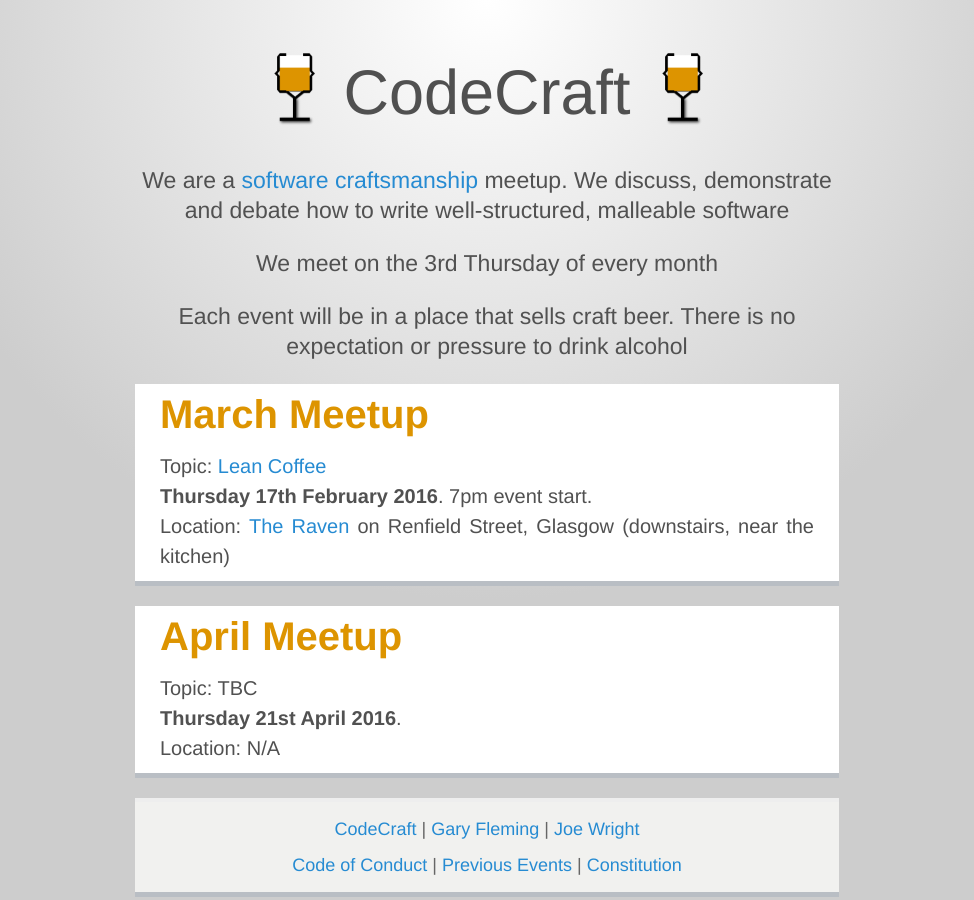
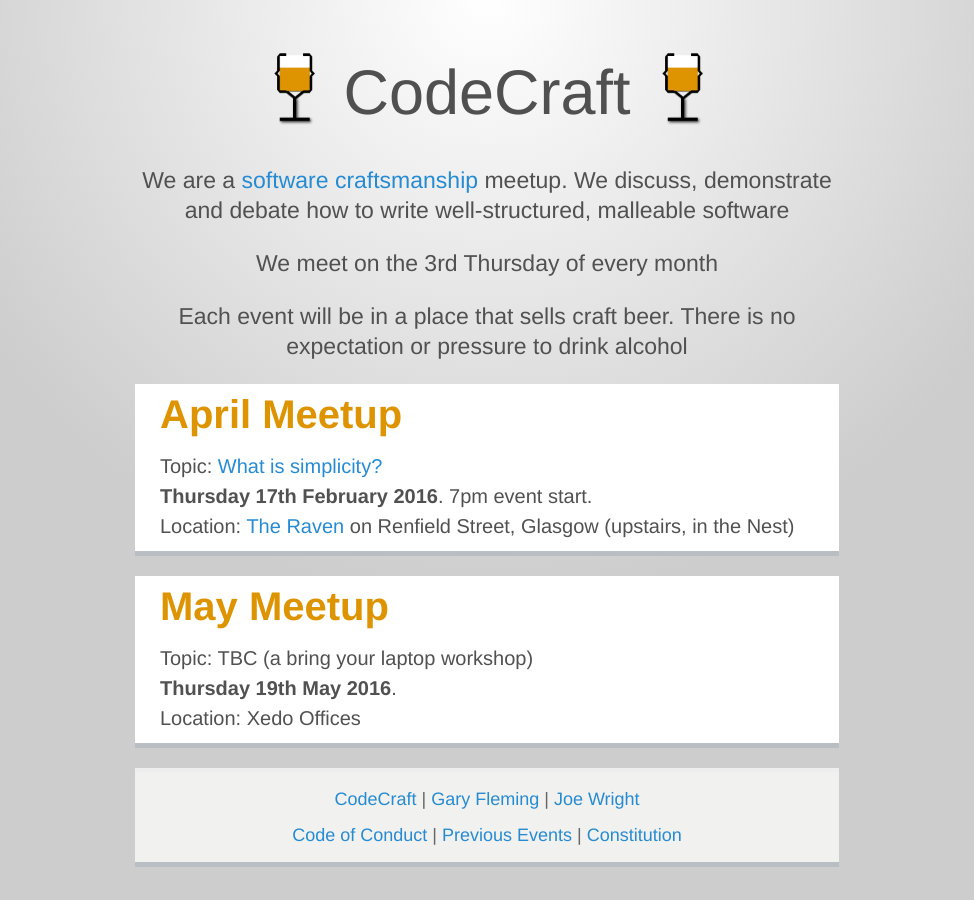
Before and after one commit to codecraftuk/codecraftuk.github.io, a Jekyll site: the page built from index.html, in a window 1280 px wide. Shown: the whole page, without its empty margins (153-1127 px from the left). Built offline with Jekyll 4.4.1, drawn with Linux system fonts in a browser that asks for light colours.

Commit message:
April event blurb

```diff
--- a/index.html
+++ b/index.html
@@ -9,15 +9,15 @@
 </div>
 
 <div class="meetups">
-  <h2>March Meetup</h2>
-  Topic: <a href="/events/2016/03/lean-coffee">Lean Coffee</a>
+  <h2>April Meetup</h2>
+  Topic: <a href="/events/2016/04/simplicity">What is simplicity?</a>
   <br/><strong>Thursday 17th February 2016</strong>. 7pm event start.
-  <br/>Location: <a href="https://goo.gl/maps/vWn1J">The Raven</a> on Renfield Street, Glasgow (downstairs, near the kitchen)
+  <br/>Location: <a href="https://goo.gl/maps/vWn1J">The Raven</a> on Renfield Street, Glasgow (upstairs, in the Nest)
 </div>
 
 <div class="meetups">
-  <h2>April Meetup</h2>
-  Topic: TBC
-  <br/><strong>Thursday 21st April 2016</strong>.
-  <br/>Location: N/A
+  <h2>May Meetup</h2>
+  Topic: TBC (a bring your laptop workshop)
+  <br/><strong>Thursday 19th May 2016</strong>.
+  <br/>Location: Xedo Offices
 </div>
```
Also changed, not shown: _posts/2016-04-01-simplicity.md (added, +21 -0 lines).
